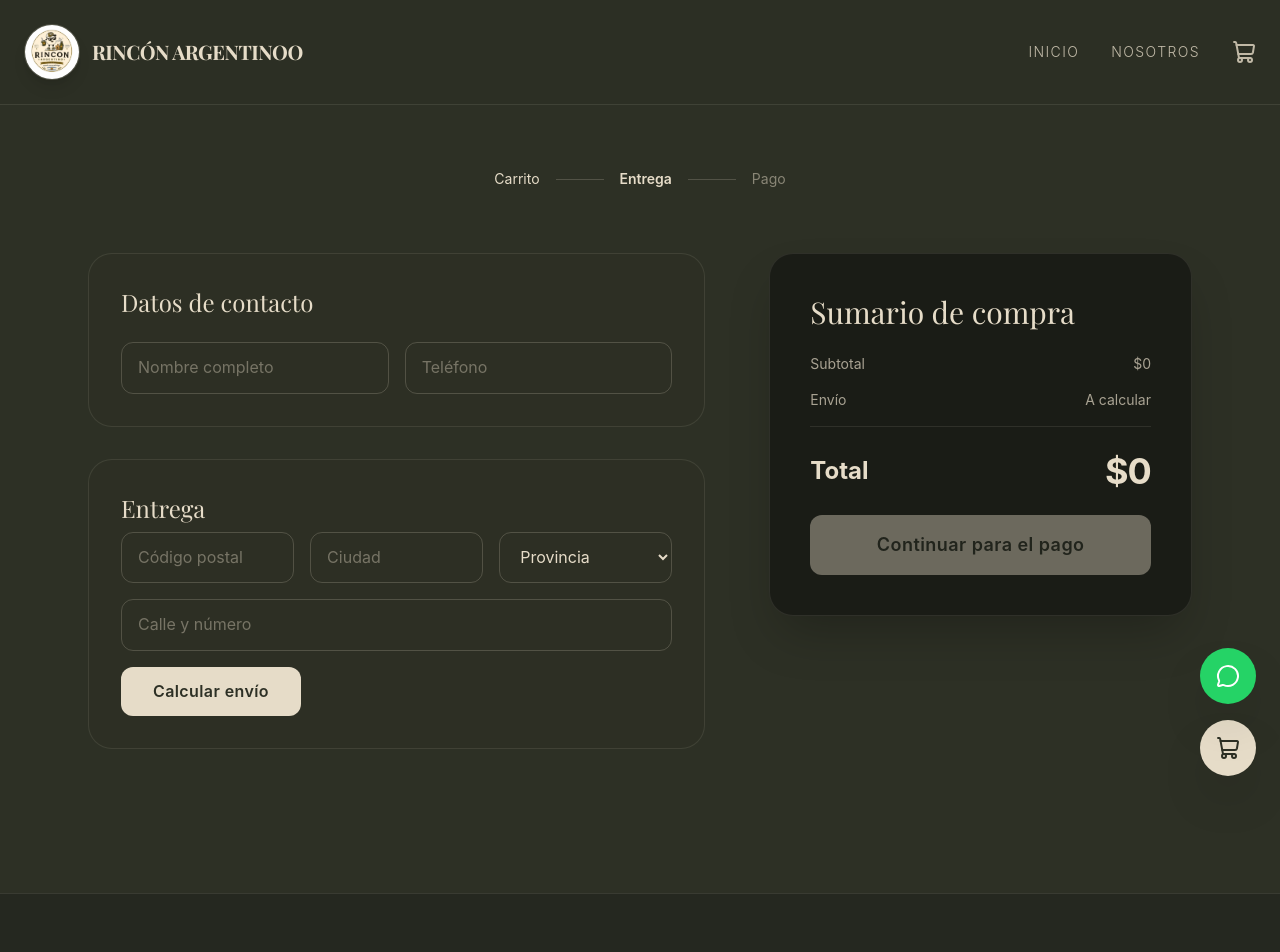
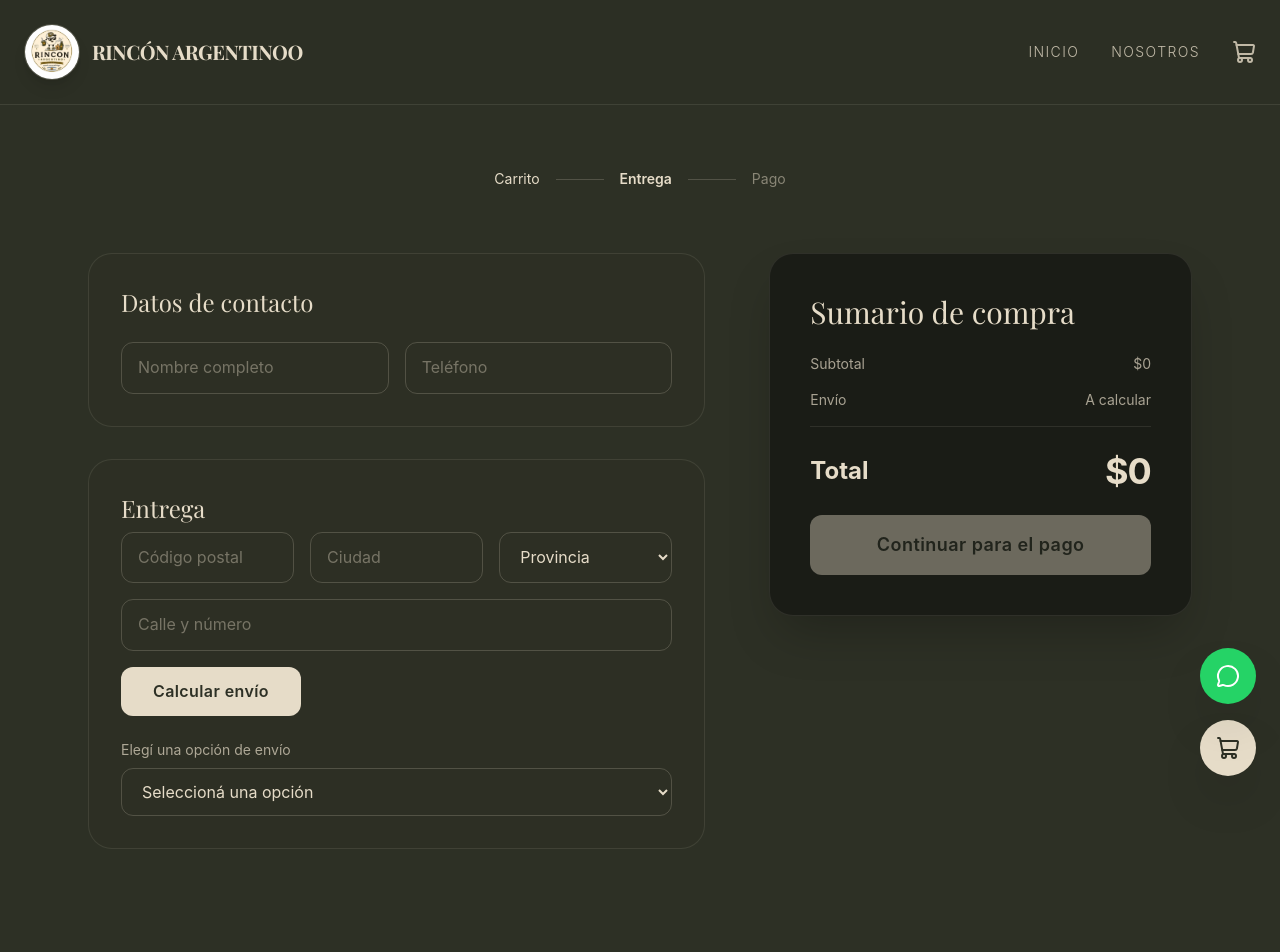
Before and after one commit to Daaneri/rincon.argentino, a React (Vite) app: page /checkout/entrega in a window 1280 px wide. Shown: the top 952 px of the page. Built offline with nearby package versions, Linux system fonts and the light colour scheme.

Commit message:
saca OCA, solo Andreani por pedido del cliente

```diff
--- a/src/components/CheckoutEntrega.jsx
+++ b/src/components/CheckoutEntrega.jsx
@@ -18,6 +18,14 @@ const PROVINCIAS = [
   { code: "SF", name: "Santa Fe" }, { code: "SE", name: "Santiago del Estero" },
   { code: "TF", name: "Tierra del Fuego" }, { code: "TU", name: "Tucumán" },
 ];
+
+const PICKUP_OPTION = {
+  pickup: true,
+  carrierDescription: "Retiro a coordinar",
+  serviceDescription: "Coordinás día y horario por WhatsApp",
+  totalPrice: 0,
+  deliveryEstimate: "A coordinar",
+};
 
 export default function CheckoutEntrega() {
   const { cart } = useCart();
@@ -124,6 +132,18 @@ export default function CheckoutEntrega() {
     }
   }
 
+  function handleRateChange(value) {
+    if (value === "pickup") {
+      setSelectedRate(PICKUP_OPTION);
+    } else if (value === "") {
+      setSelectedRate(null);
+    } else {
+      setSelectedRate(rates[value]);
+    }
+  }
+
+  const selectValue = selectedRate?.pickup ? "pickup" : (selectedRate ? rates.indexOf(selectedRate) : "");
+
   const inputClass =
     "w-full bg-transparent border border-[#E6DCC8]/20 rounded-xl px-4 py-3 text-[#E6DCC8] placeholder:text-[#E6DCC8]/40 focus:outline-none focus:border-[#E6DCC8]/60 transition-colors";
 
@@ -213,21 +233,33 @@ export default function CheckoutEntrega() {
               </p>
             )}
 
-            {rates.length > 0 && (
+            {(rates.length > 0 || !quoteError) && (
               <div className="pt-2">
                 <label className="block text-sm text-[#E6DCC8]/70 mb-2">Elegí una opción de envío</label>
                 <select
                   className={inputClass}
-                  value={selectedRate ? rates.indexOf(selectedRate) : ""}
-                  onChange={(e) => setSelectedRate(rates[e.target.value])}
+                  value={selectValue}
+                  onChange={(e) => handleRateChange(e.target.value)}
                 >
                   <option value="" className="text-black">Seleccioná una opción</option>
+                  <option value="pickup" className="text-black">Retiro a coordinar por WhatsApp (sin costo)</option>
                   {rates.map((rate, i) => (
                     <option key={i} value={i} className="text-black">
                       {rate.carrierDescription} - {rate.serviceDescription} - ${rate.totalPrice.toLocaleString("es-AR")} ({rate.deliveryEstimate})
                     </option>
                   ))}
                 </select>
+              </div>
+            )}
+
+            {selectedRate?.branches?.length > 0 && (
+              <div className="bg-[#2D3025]/60 rounded-xl p-4 space-y-2 border border-[#E6DCC8]/10">
+                <p className="text-sm text-[#E6DCC8]/70 font-medium">Sucursales disponibles para retiro:</p>
+                {selectedRate.branches.slice(0, 5).map((branch) => (
+                  <p key={branch.branch_id} className="text-xs text-[#E6DCC8]/60">
+                    <span className="text-[#E6DCC8]">{branch.reference}</span> — {branch.address.street} {branch.address.number}, {branch.address.city} ({branch.address.postalCode})
+                  </p>
+                ))}
               </div>
             )}
           </div>
@@ -243,7 +275,7 @@ export default function CheckoutEntrega() {
           </div>
           <div className="flex justify-between text-sm text-[#E6DCC8]/70">
             <span>Envío</span>
-            <span>{selectedRate ? `$${selectedRate.totalPrice.toLocaleString("es-AR")}` : "A calcular"}</span>
+            <span>{selectedRate ? (selectedRate.totalPrice > 0 ? `$${selectedRate.totalPrice.toLocaleString("es-AR")}` : "Sin costo") : "A calcular"}</span>
           </div>
           <div className="flex justify-between items-center text-2xl font-bold text-[#E6DCC8] border-t border-[#E6DCC8]/10 pt-6">
             <span>Total</span>
```
Also changed, not shown: 1 other file (tests, documents, lock files or other folders).
